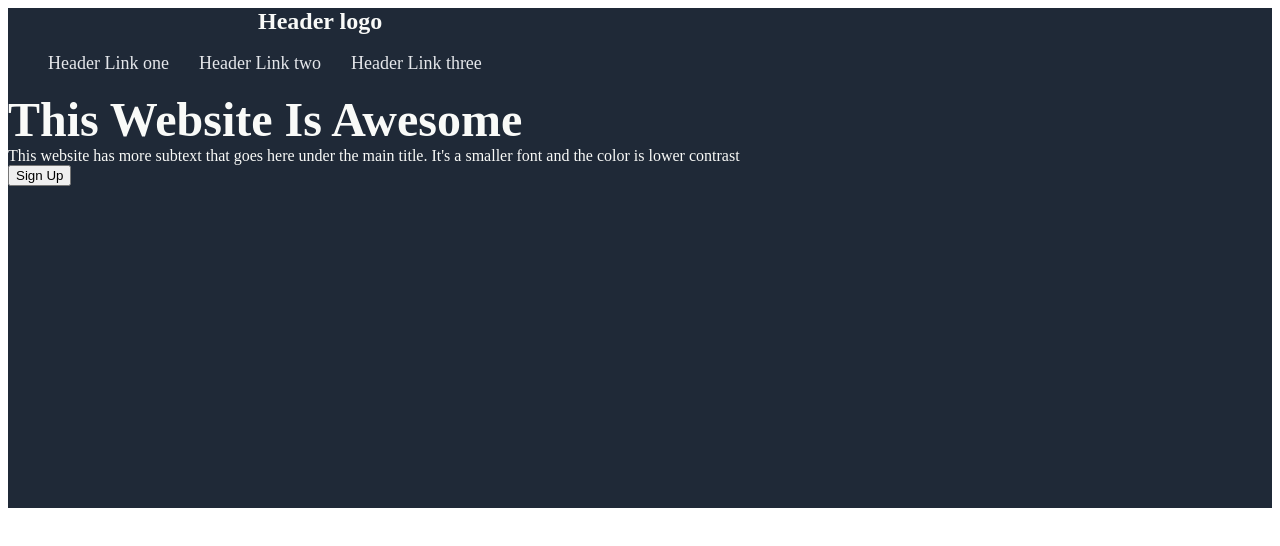
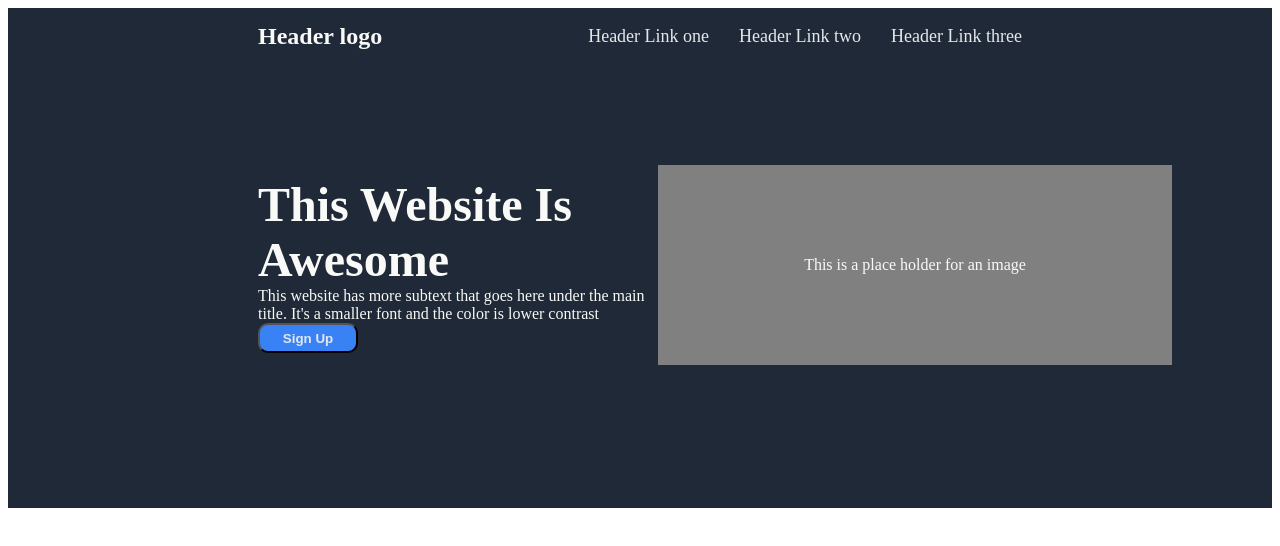
Before and after one commit to frostyreaper/landing-page, a plain HTML site: page index.html in a window 1280 px wide. Drawn offline with Linux system fonts and the light colour scheme.

Commit message:
Added additional format changes to header flexbox title text section and placeholder box for image adjusted to fit correctly

```diff
--- a/index.html
+++ b/index.html
@@ -8,18 +8,24 @@
 </head>
 <body>
     <div class="header">
+        <div class="head1">
             <div class="logo">Header logo</div>
-        <div class="links">
+            <div class="link">
                 <ul class="links">
                     <li><a>Header Link one</a></li>
                     <li><a>Header Link two</a></li>
                     <li><a>Header Link three</a></li>
                 </ul>
             </div>
+        </div>
+        <div class="head2">
+            <div class="titleleft">
             <div class="title">This Website Is Awesome</div>
             <div class="titletext"><a>This website has more subtext that goes here under the main title. It's a smaller font and the color is lower contrast</a></div>
-        <div class="headpic"></div>
-        <div class="button"><button>Sign Up</button></div>
+            <div class="button1"><button>Sign Up</button></div>
+            </div>
+            <div class="headpic">This is a place holder for an image</div>
+        </div>
     </div>
 </body>
 </html>
--- a/styles.css
+++ b/styles.css
@@ -32,8 +32,8 @@
 
 .head2 {
     display: flex;
+    align-items: center;
     justify-content: space-between;
-    align-items: center;
     margin: 100px;
     padding-left: 150px;
 }
@@ -41,9 +41,28 @@
 .title {
     font-size: 48px;
     font-weight: 900;
+    width: 400px;
 }
 
 .titletext {
-
+    width: 400px;
 
 }
+
+button {
+    width: 100px;
+    height: 30px;
+    background-color: #3882f6;
+    color: #e5e7eb;
+    border-radius: 10px;
+    font-weight: bold;
+}
+
+.headpic {
+    display: flex;
+    align-items: center;
+    justify-content: center;
+    background-color: gray;
+    width: 750px;
+    height: 200px;
+}
```
Lines whose indentation alone changed are shown as unchanged.
